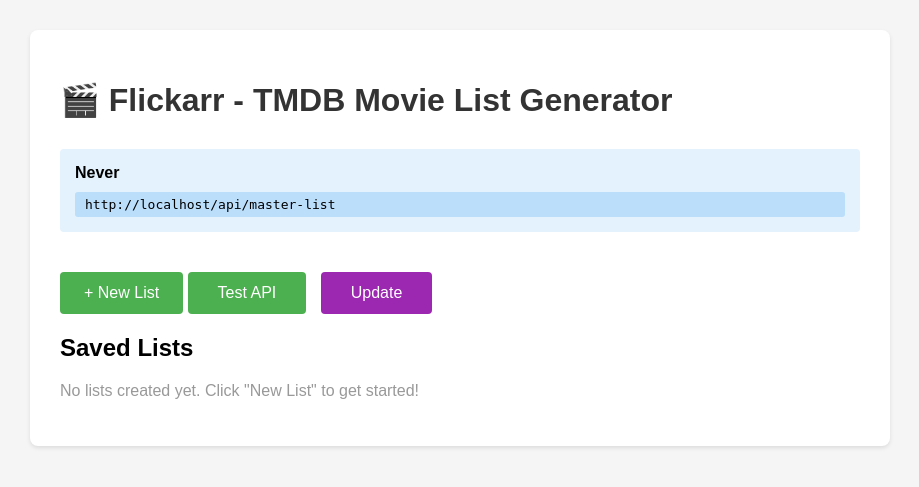
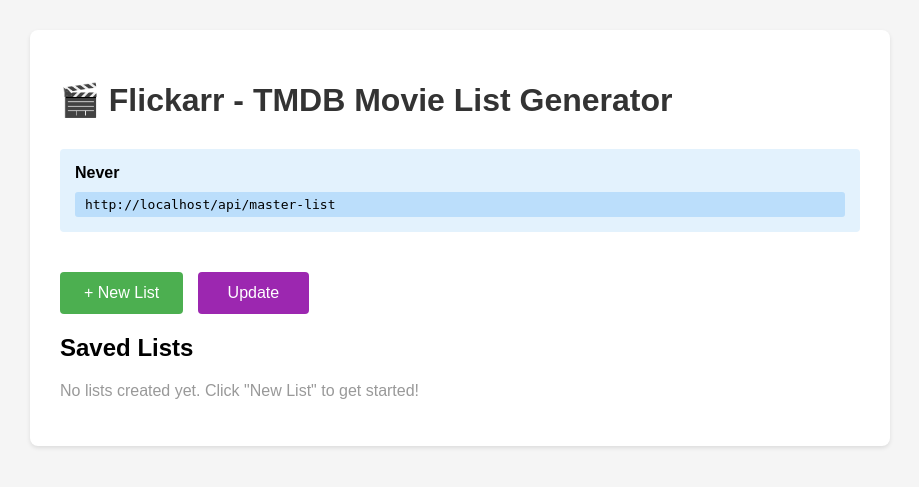
Before and after one commit to ShadowWhisperer/Flickarr, a Flask app: page / in a window 1280 px wide. Shown: the top 487 px of the page, without its empty margins (180-1099 px from the left). Run offline with Flask 3, Linux system fonts and the light colour scheme; data that the repository does not hold is empty.

Commit message:
Remove "Test API" button

```diff
--- a/templates/index.html
+++ b/templates/index.html
@@ -18,7 +18,6 @@
             <div style="display: flex; justify-content: space-between; align-items: center;">
                 <div>
                     <button class="btn-new" onclick="showFormScreen()">+ New List</button>
-                    <button class="btn-test" onclick="testAPI()">Test API</button>
                     <button class="btn-refresh" onclick="refreshCache()">Update</button>
                     <span id="apiStatus"></span>
                 </div>
```
